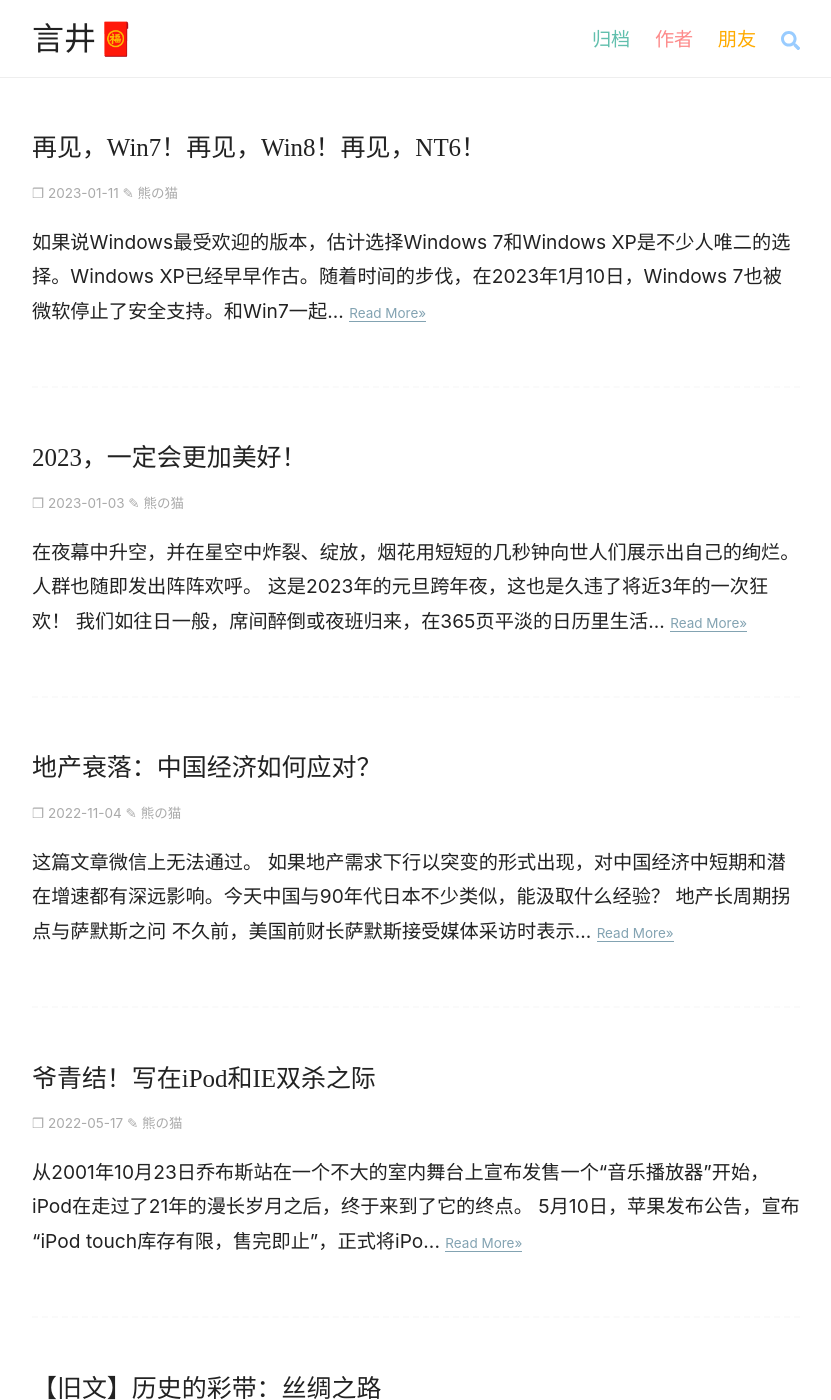
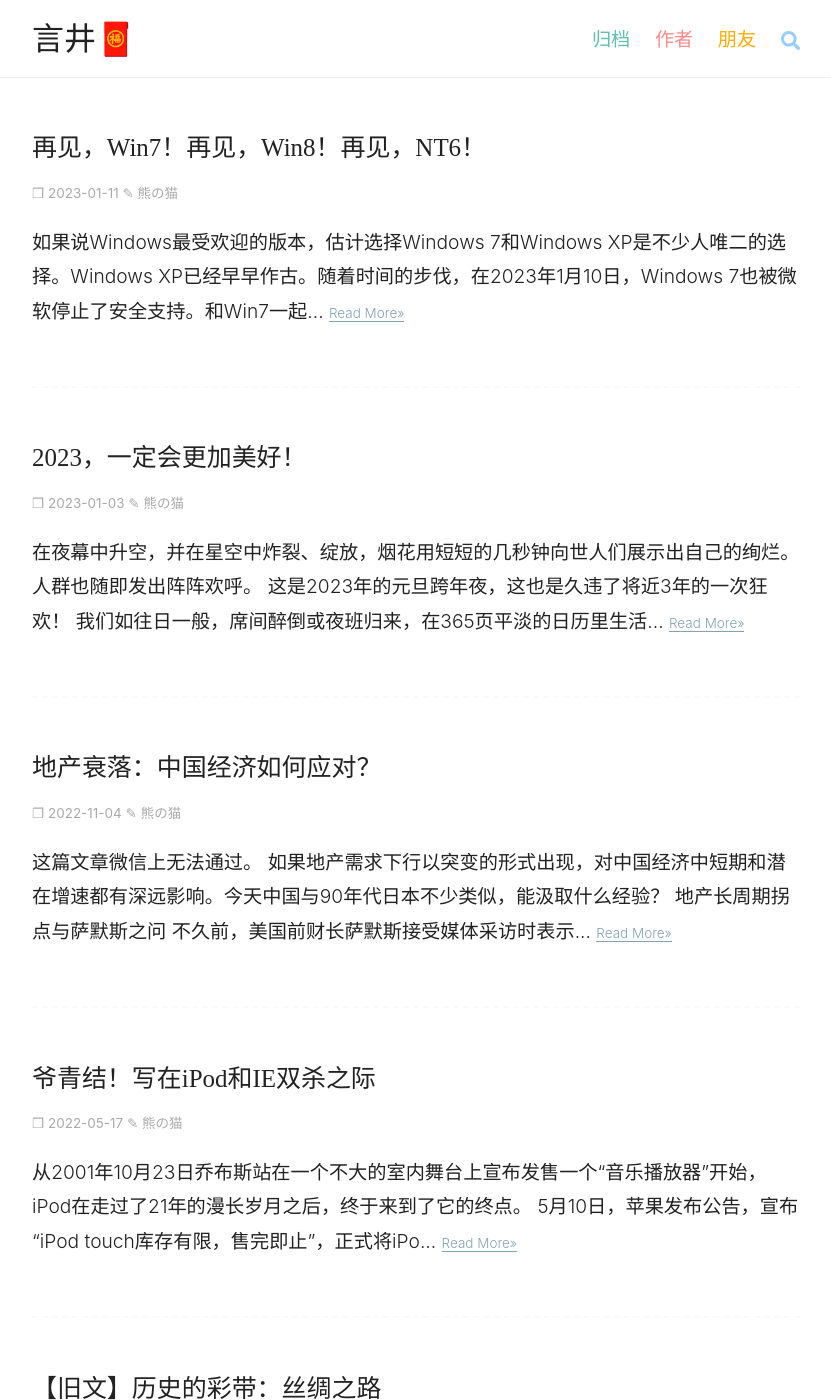
Before and after one commit to ColinAZ/blog, a Jekyll site: the page built from index.html, in a window 1280 px wide and 1400 px high. Shown: the whole window, without its empty margins (224-1055 px from the left). Built offline with Jekyll 4.4.1, drawn with Linux system fonts in a browser that asks for light colours; some web fonts are replaced; the list of posts is cut into pages by our own code; comment, search, counter and statistics services are not loaded; a style sheet for code colours, icons or effects is not loaded.

Commit message:
修正首页的字体厚度

```diff
--- a/_includes/head.html
+++ b/_includes/head.html
@@ -14,7 +14,7 @@
   <link rel="dns-prefetch" href="//lib.baomitu.com">
   <link rel="dns-prefetch" href="//files.oicp.io">
   <link  rel="stylesheet" href="//lib.baomitu.com/lxgw-wenkai-screen-webfont/1.6.0/lxgwwenkaiscreen.min.css">
-  <link rel="stylesheet" href="/main.min.css">
+  <link rel="stylesheet" href="/main.min.css?1">
   <link rel="apple-touch-icon" sizes="180x180" href="//files.oicp.io/icons/apple-touch-icon.png">
   <link rel="icon" type="image/png" sizes="32x32" href="//files.oicp.io/icons/favicon-32x32.png">
   <link rel="icon" type="image/png" sizes="16x16" href="//files.oicp.io/icons/favicon-16x16.png">
```
Also changed, not shown: main.min.css.
